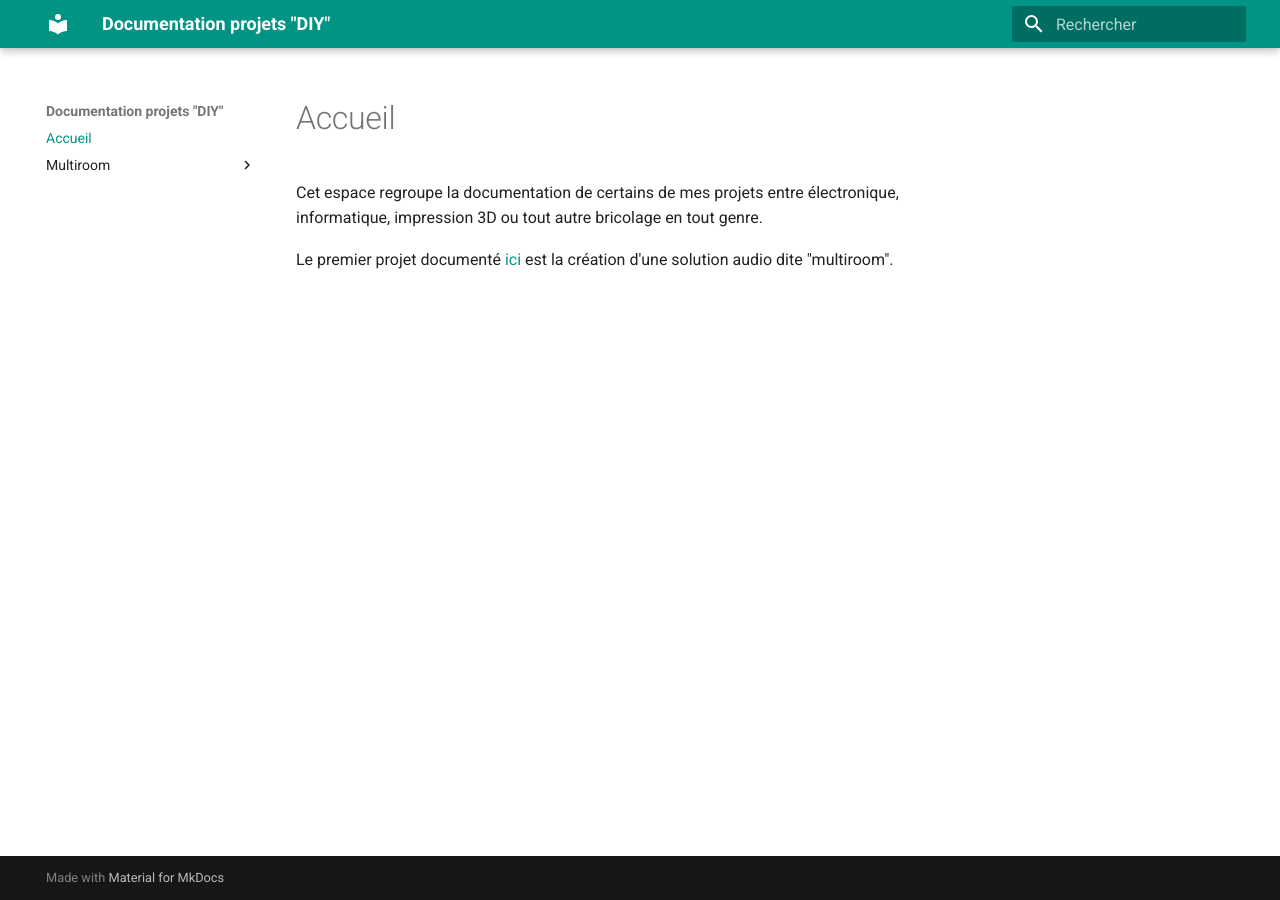
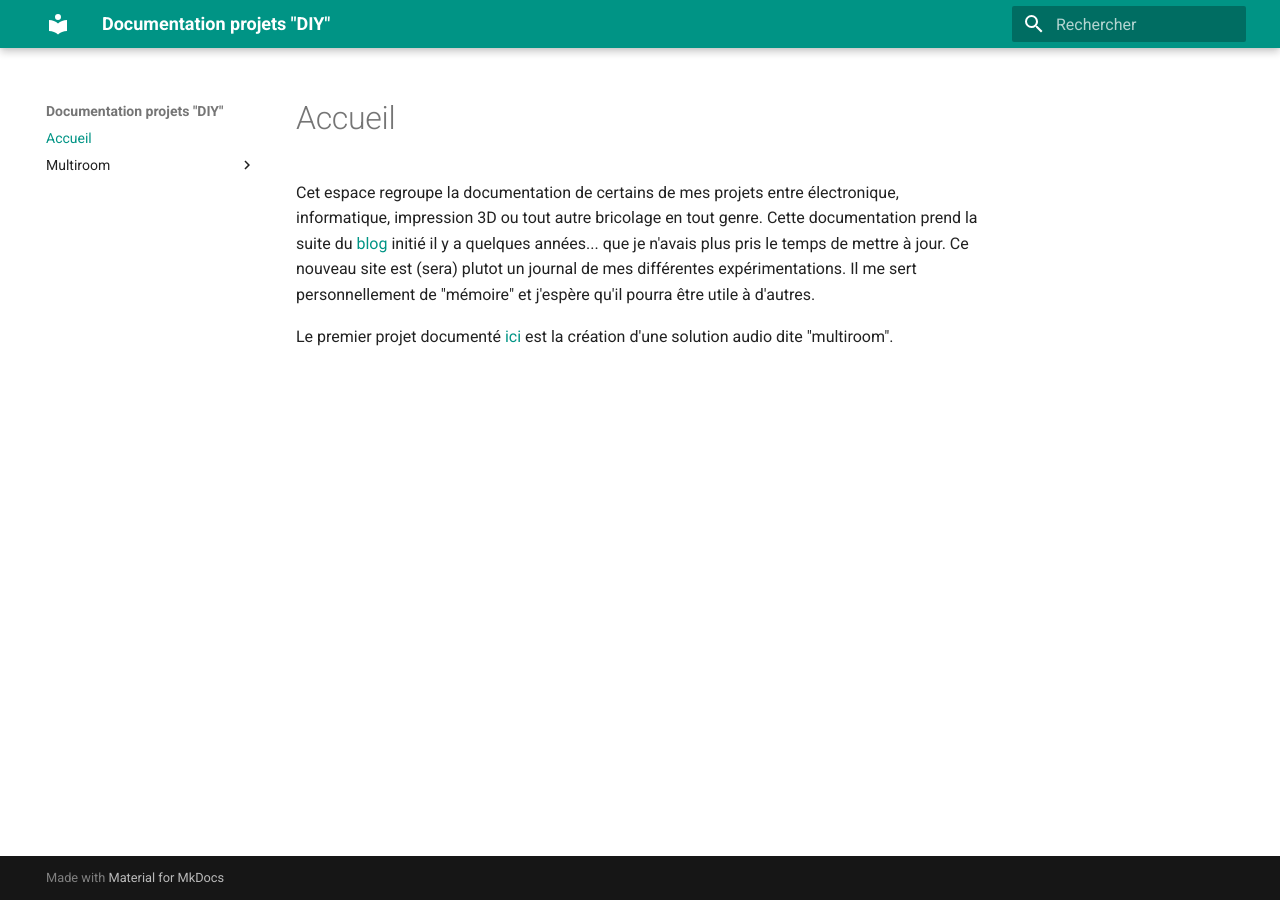
Before and after one commit to jsiobj/docs, an MkDocs documentation site: the page built from docs/index.md, in a window 1280 px wide. Built offline with MkDocs 1.6.1 and Material for MkDocs 9.7.7, drawn with Linux system fonts in a browser that asks for light colours.

Commit message:
multiroom update

```diff
--- a/docs/index.md
+++ b/docs/index.md
@@ -1,5 +1,5 @@
 # Accueil
 
-Cet espace regroupe la documentation de certains de mes projets entre électronique, informatique, impression 3D ou tout autre bricolage en tout genre.
+Cet espace regroupe la documentation de certains de mes projets entre électronique, informatique, impression 3D ou tout autre bricolage en tout genre. Cette documentation prend la suite du [blog](https://www.interactingobjects.com) initié il y a quelques années... que je n'avais plus pris le temps de mettre à jour. Ce nouveau site est (sera) plutot un journal de mes différentes expérimentations. Il me sert personnellement de "mémoire" et j'espère qu'il pourra être utile à d'autres.
 
-Le premier projet documenté [ici](multiroom) est la création d'une solution audio dite "multiroom".
+Le premier projet documenté [ici](multiroom/design.md) est la création d'une solution audio dite "multiroom".
```
Also changed, not shown: readme.md (+2 -1 lines).
